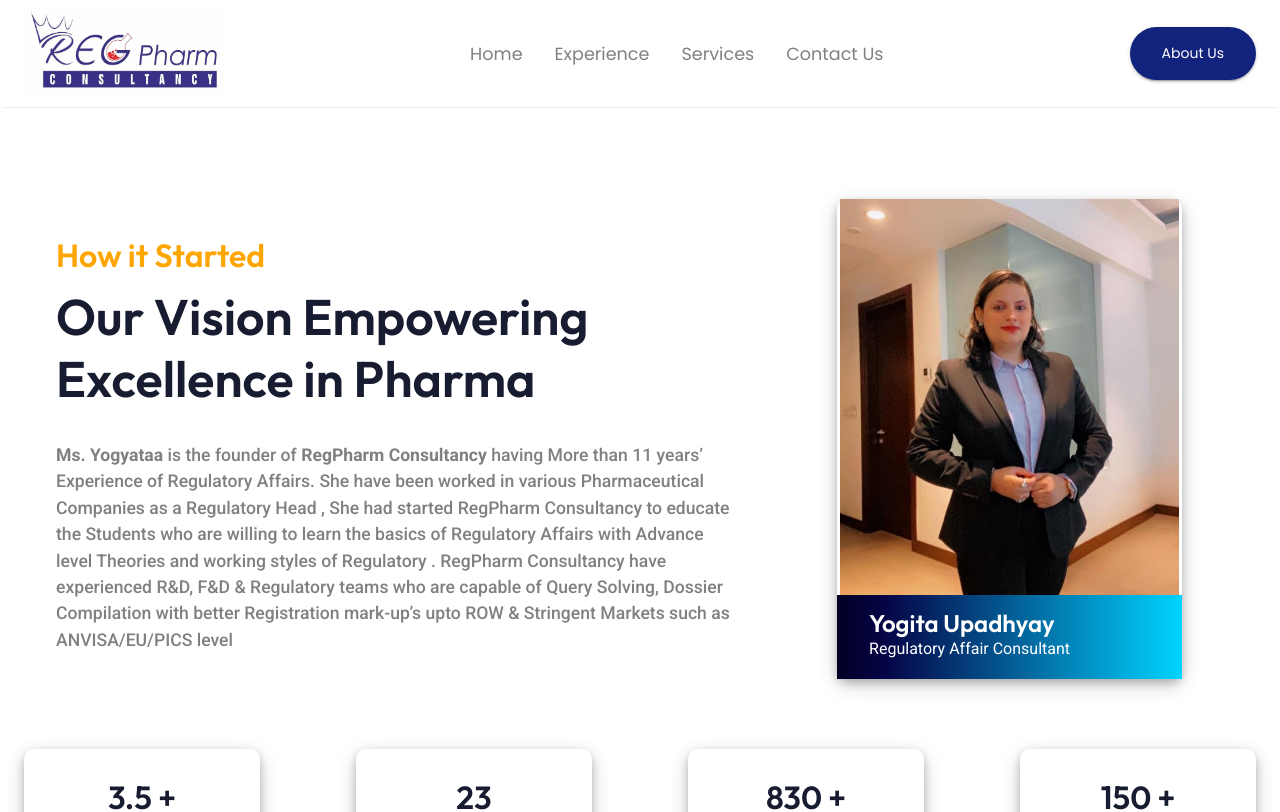
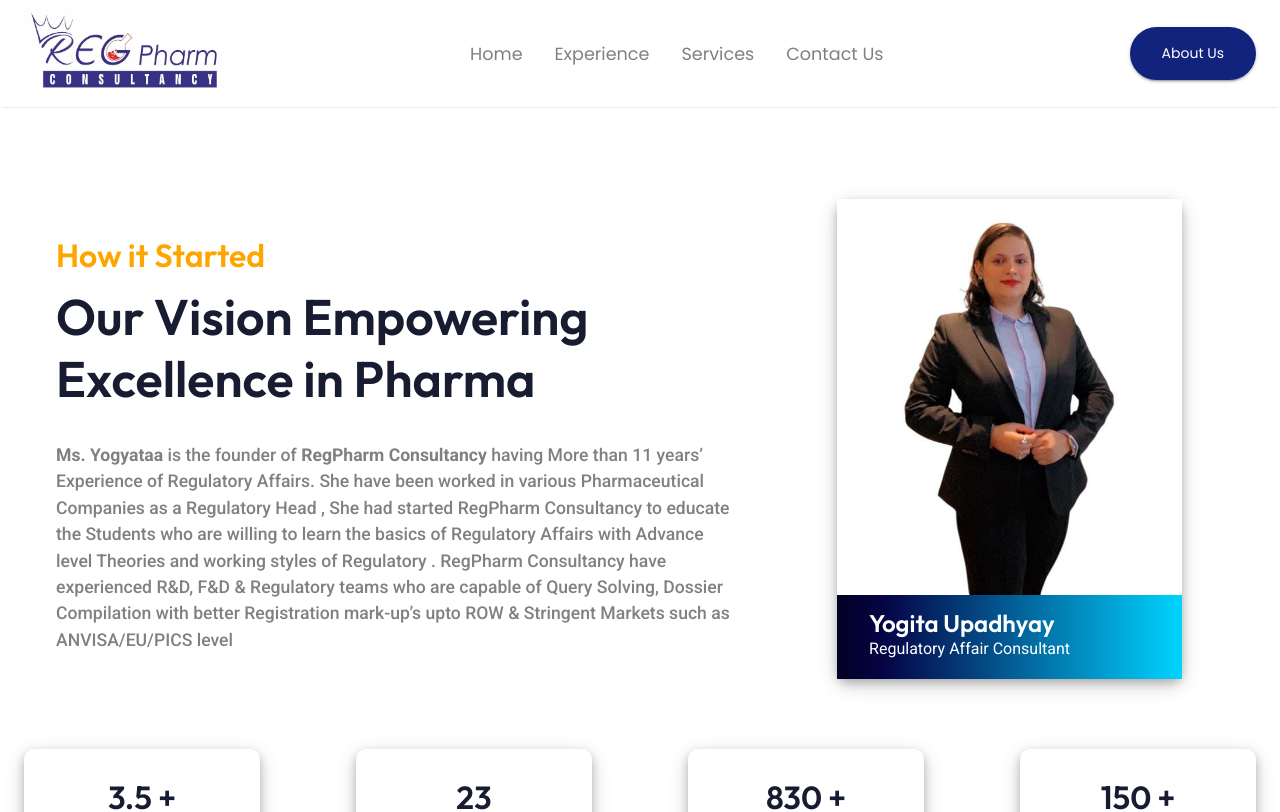
Before and after one commit to JarmanjitSingh/Reg_Pharm_Consultancy, a Next.js app: page /about in a window 1280 px wide. Shown: the top 812 px of the page. Built offline with nearby package versions, Linux system fonts and the light colour scheme.

Commit message:
Photo changed on about page

```diff
--- a/src/app/about/page.tsx
+++ b/src/app/about/page.tsx
@@ -7,7 +7,7 @@ import {
 } from "@mui/material";
 import Image from "next/image";
 import React from "react";
-import yogita from "/public/yogitaa2.jpeg";
+import yogita from "/public/yogita3.jpeg";
 
 const AboutPage = () => {
   return (
@@ -52,7 +52,7 @@ const AboutPage = () => {
           <Stack
             // border="4px solid violet"
             width="70%"
-            height="30rem"
+            height={{ xs: "27rem", sm: "27rem", md: "27rem", lg: "30rem" }}
             borderRadius="10px"
             margin="auto"
             boxShadow="0 4px 8px 0 rgba(0, 0, 0, 0.2), 0 6px 20px 0 rgba(0, 0, 0, 0.19)"
@@ -107,7 +107,7 @@ const AboutPage = () => {
         </Stack>
       </Stack>
 
-      <Grid container mt={8} spacing={{xs: 4, sm: 12}}>
+      <Grid container mt={8} spacing={{ xs: 4, sm: 12 }}>
         <Grid
           size={{ xs: 12, sm: 6, md: 3 }}
           display="flex"
```
Also changed, not shown: public/yogita3.jpeg (added).
